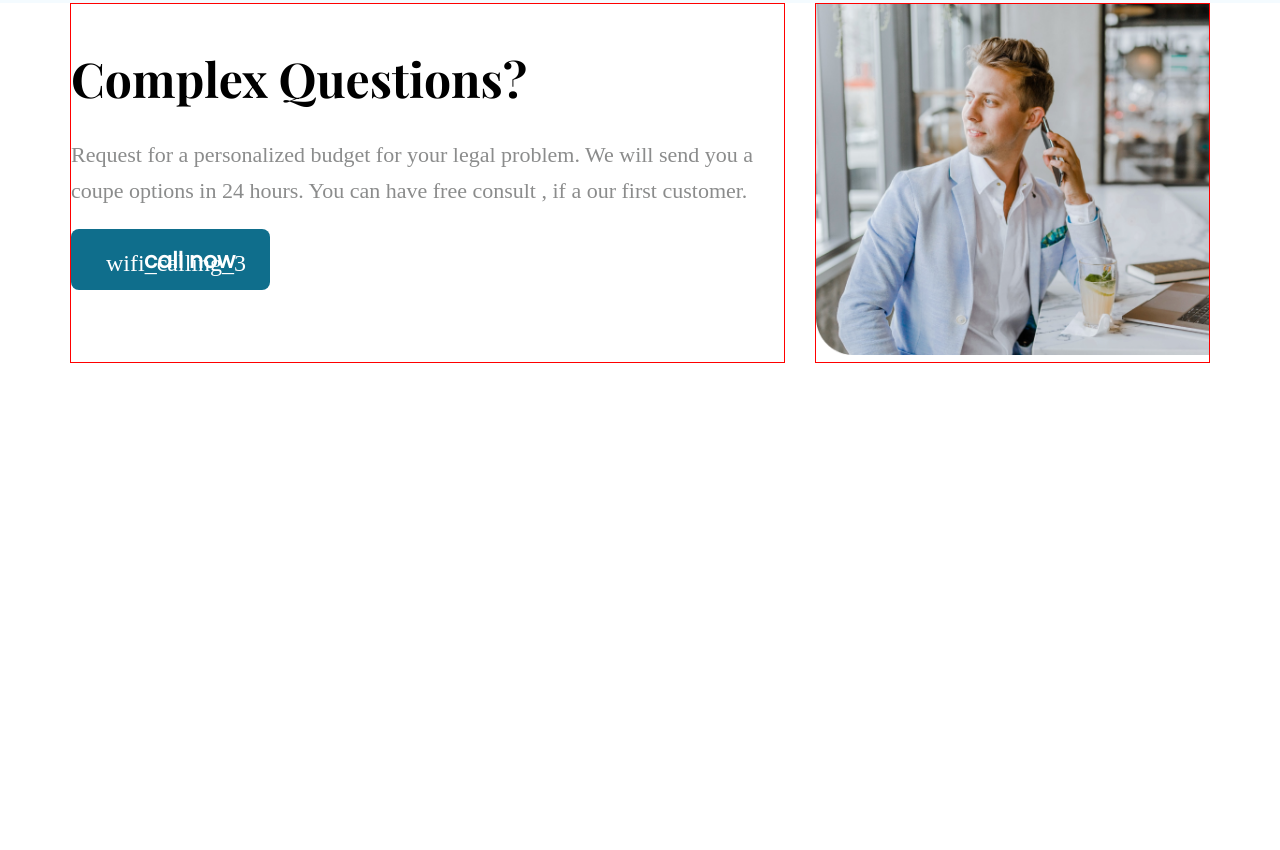
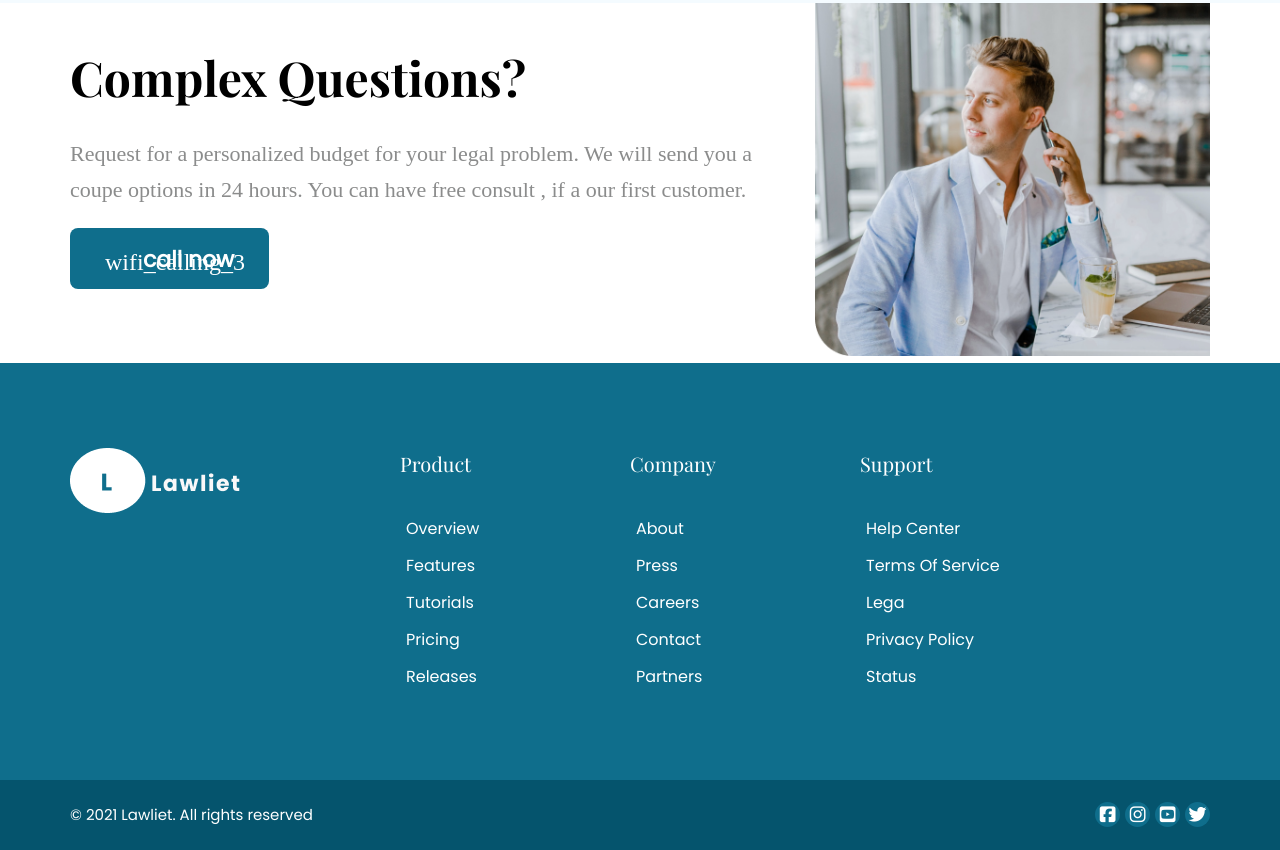
Before and after one commit to Habiba-007/problem_lawyer, a website: page index.html in a window 1280 px wide. Shown: the part 2905-3755 px from the top of the page. Before the commit the page ends 3268 px from the top, so only its background shows below. Drawn offline with nearby package versions, Linux system fonts and the light colour scheme; some icons are missing; a web font is replaced by a local one.

Commit message:
footer and readme added

```diff
--- a/assets/scss/layouts/_footer.scss
+++ b/assets/scss/layouts/_footer.scss
@@ -0,0 +1,100 @@
+#top_footer {
+    // padding-bottom: 45px;
+    background-color: var(--brand_light);
+
+    .top_footer_content {
+
+        // border: var(--border);
+        display: flex;
+        flex-wrap: wrap;
+        gap: 30px;
+        padding: 85px 0px;
+
+        .logo {
+            width: 300px;
+
+            .img {
+                img {}
+            }
+        }
+
+        .footer_link {
+            // border: var(--border);
+            width: 200px;
+
+            .footer_link_header {
+                font-size: 20px;
+                margin-bottom: 30px;
+                color: var(--white);
+                font-weight: 500;
+                text-transform: capitalize;
+                font-family: var(--play_fair);
+            }
+
+            .link_list {
+                li {
+
+                    // margin-bottom: 12px;
+                    a {
+                        color: var(--white);
+                        font-size: 16px;
+                        line-height: 25px;
+                        font-weight: 400;
+                        text-transform: capitalize;
+                        padding: 6px;
+                        display: block;
+
+                        &:hover {
+                            background-color: var(--brand_deep);
+                        }
+                    }
+                }
+            }
+        }
+    }
+}
+
+#bottom_footer {
+    background-color: var(--brand_deep);
+    // padding-bottom: 40px;
+    padding: 22px 0px;
+
+    .bottom_footer_content {
+        display: flex;
+        flex-wrap: wrap;
+        gap: 30px;
+        justify-content: space-between;
+
+        .left {
+            p {
+                font-size: 15px;
+                font-weight: 400;
+                line-height: 25px;
+                color: var(--white);
+            }
+        }
+
+        .right {
+            .social_links {
+                display: flex;
+                gap: 5px;
+
+                li {
+                    a {
+                        i {
+                            display: inline-block;
+                            height: 25px;
+                            width: 25px;
+                            font-size: 18px;
+                            border-radius: 50%;
+                            line-height: 25px;
+                            text-align: center;
+                            background-color: var(--brand_light);
+                            color: var(--white);
+                        }
+                    }
+                }
+            }
+        }
+    }
+}
--- a/assets/scss/views/home_page_sections/_complex_question.scss
+++ b/assets/scss/views/home_page_sections/_complex_question.scss
@@ -28,7 +28,7 @@
             grid-template-columns: 1fr;
         }
         .complex_question_left {
-            border: var(--border);
+            // border: var(--border);
             padding: 45px 0px;
 
             .common_heading {}
@@ -65,7 +65,7 @@
         }
 
         .complex_question_right {
-            border: var(--border);
+            // border: var(--border);
 
             .img {
                 img {}
--- a/index.html
+++ b/index.html
@@ -13,6 +13,7 @@
     <link rel="preconnect" href="https://fonts.gstatic.com" crossorigin>
     <link href="https://fonts.googleapis.com/css2?family=Playfair+Display:ital@0;1&display=swap" rel="stylesheet">
     <link rel="stylesheet" href="./assets/fonts/google_icons.css">
+    <link rel="stylesheet" href="https://cdnjs.cloudflare.com/ajax/libs/font-awesome/6.5.1/css/all.min.css" />
     <link rel="stylesheet" href="assets/styles/app.css">
 </head>
 
@@ -69,6 +70,8 @@
             <!-- container_end   -->
         </div>
     </header>
+
+    <main>
         <!-- 2nd section  -->
         <section id="banner">
             <div class="container">
@@ -80,7 +83,8 @@
                                 Your Solution Legal Consultacy
                             </h1>
                             <p>
-                            We are here to help you take care of your legality with the best service especially for you.
+                                We are here to help you take care of your legality with the best service especially for
+                                you.
                             </p>
                             <a href="#" class="contact_button">
                                 get started
@@ -128,7 +132,8 @@
                                 Why do we help with legalization?
                             </h2>
                             <p>
-                            We are here for UMKM in Indonesia to carry out the legalization process, which is sometimes
+                                We are here for UMKM in Indonesia to carry out the legalization process, which is
+                                sometimes
                                 complicated.
                             </p>
                         </div>
@@ -142,7 +147,8 @@
                                 Enviromental Law
                             </h3>
                             <p>
-                            Environmental legal issues might occur since the planned business activities are designed
+                                Environmental legal issues might occur since the planned business activities are
+                                designed
                             </p>
                         </div>
                         <div class="single_feature_item">
@@ -164,7 +170,8 @@
                                 Information and Technology
                             </h3>
                             <p>
-                            IT not followed by the existing regulation which might cause legal uncertainty and business
+                                IT not followed by the existing regulation which might cause legal uncertainty and
+                                business
                                 uncertainty.
                             </p>
                         </div>
@@ -176,7 +183,8 @@
                                 Other Services
                             </h3>
                             <p>
-                            In dealing with disruptive economic and legal challenge, our firm also provide various legal
+                                In dealing with disruptive economic and legal challenge, our firm also provide various
+                                legal
                                 services.
                             </p>
                         </div>
@@ -229,7 +237,8 @@
                                     incredible experience
                                 </h3>
                                 <p class="pg">
-                                We had an incredible experience working with Landify and were impressed they made such a
+                                    We had an incredible experience working with Landify and were impressed they made
+                                    such a
                                     big difference in only three weeks. Our team is so grateful for the wonderful
                                     improvements they made and their ability to get familiar with the concept soquickly.
                                 </p>
@@ -239,7 +248,8 @@
                             </div>
                             <div class="testimonial_owner">
                                 <div class="left">
-                                <img src="./assets/images/testimonial_img/owner.png" class="owner_image" alt="image">
+                                    <img src="./assets/images/testimonial_img/owner.png" class="owner_image"
+                                        alt="image">
                                 </div>
                                 <div class="right">
                                     <h4 class="owner_name">
@@ -257,9 +267,11 @@
                                     dependable,responsive,professional partner
                                 </h3>
                                 <p class="pg">
-                                We had an incredible experience working with Landify and were impressed they made such a
+                                    We had an incredible experience working with Landify and were impressed they made
+                                    such a
                                     big difference in only three weeks. Our team is so grateful for the wonderful
-                                improvements they made and their ability to get familiar with the concept soquickly yes.
+                                    improvements they made and their ability to get familiar with the concept soquickly
+                                    yes.
                                 </p>
                                 <div class="arrow_part">
 
@@ -267,7 +279,8 @@
                             </div>
                             <div class="testimonial_owner">
                                 <div class="left">
-                                <img src="./assets/images/testimonial_img/owner.png" class="owner_image" alt="image">
+                                    <img src="./assets/images/testimonial_img/owner.png" class="owner_image"
+                                        alt="image">
                                 </div>
                                 <div class="right">
                                     <h4 class="owner_name">
@@ -294,7 +307,8 @@
                                 Complex Questions?
                             </h2>
                             <p>
-                            Request for a personalized budget for your legal problem. We will send you a coupe options
+                                Request for a personalized budget for your legal problem. We will send you a coupe
+                                options
                                 in 24 hours. You can have free consult , if a our first customer.
                             </p>
                         </div>
@@ -319,6 +333,72 @@
                 </div>
             </div>
         </section>
+    </main>
+
+    <footer>
+        <section id="top_footer">
+            <div class="container">
+                <div class="top_footer_content">
+                    <div class="logo">
+                        <div class="img">
+                            <img src="./assets/images/footer_img/Logo (2).png" alt="md-farid-llb">
+                        </div>
+                    </div>
+                    <div class="footer_link">
+                        <h4 class="footer_link_header">product</h4>
+                        <ul class="link_list">
+                            <li><a href="#">overview</a></li>
+                            <li><a href="#">features</a></li>
+                            <li><a href="#">tutorials</a></li>
+                            <li><a href="#">pricing</a></li>
+                            <li><a href="#">releases</a></li>
+                        </ul>
+                    </div>
+                    <div class="footer_link">
+                        <h4 class="footer_link_header">company</h4>
+                        <ul class="link_list">
+                            <li><a href="#">about</a></li>
+                            <li><a href="#">press</a></li>
+                            <li><a href="#">careers</a></li>
+                            <li><a href="#">contact</a></li>
+                            <li><a href="#">partners</a></li>
+                        </ul>
+                    </div>
+                    <div class="footer_link">
+                        <h4 class="footer_link_header">support</h4>
+                        <ul class="link_list">
+                            <li><a href="#">help center</a></li>
+                            <li><a href="#">terms of service</a></li>
+                            <li><a href="#">lega</a></li>
+                            <li><a href="#">privacy policy</a></li>
+                            <li><a href="#">status</a></li>
+                        </ul>
+                    </div>
+                </div>
+
+            </div>
+        </section>
+        <section id="bottom_footer">
+            <div class="container">
+                <div class="bottom_footer_content">
+                    <div class="left">
+                        <p>
+                            &copy; 2021 Lawliet. All rights reserved
+                        </p>
+                    </div>
+                    <div class="right">
+                        <ul class="social_links">
+                            <li><a href="#"><i class="fa-brands fa-square-facebook"></i></a></li>
+                            <li><a href="#"><i class="fa-brands fa-instagram"></i></a></li>
+                            <li><a href="#"><i class="fa-brands fa-square-youtube"></i></a></li>
+                            <li><a href="#"><i class="fa-brands fa-twitter"></i></a></li>
+                        </ul>
+                    </div>
+                </div>
+            </div>
+        </section>
+    </footer>
+
 
 </body>
 
```
Also changed, not shown: README.MD (added), assets/images/footer_img/Logo (2).png (added), assets/styles/app.css, 1 other file. Lines whose indentation alone changed are shown as unchanged.
